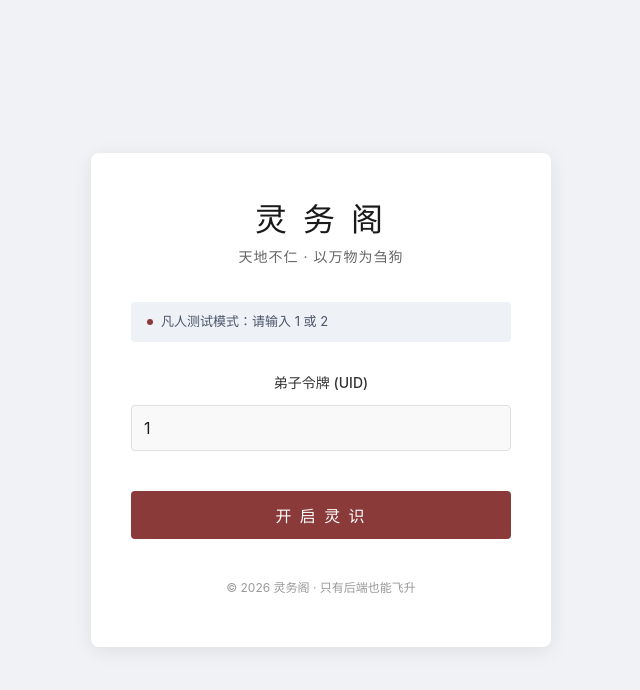
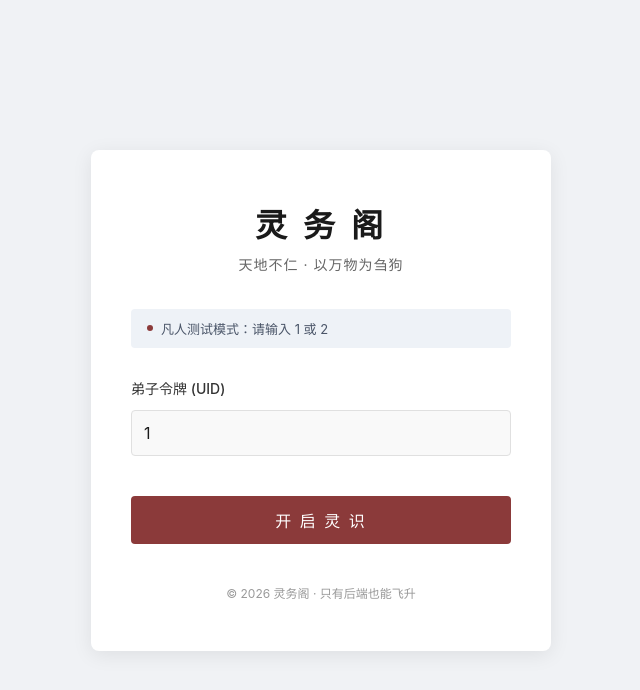
Before and after one commit to liyuelian/lwg-ui, a Vue app: page /login in a window 1280 px wide. Shown: the top 690 px of the page, without its empty margins (319-959 px from the left). Built offline with nearby package versions, Linux system fonts and the light colour scheme.

Commit message:
登录、大厅样式更改

```diff
--- a/src/style.css
+++ b/src/style.css
@@ -1,79 +1,18 @@
+/* src/style.css */
 :root {
-  font-family: system-ui, Avenir, Helvetica, Arial, sans-serif;
-  line-height: 1.5;
-  font-weight: 400;
-
-  color-scheme: light dark;
-  color: rgba(255, 255, 255, 0.87);
-  background-color: #242424;
-
-  font-synthesis: none;
-  text-rendering: optimizeLegibility;
-  -webkit-font-smoothing: antialiased;
-  -moz-osx-font-smoothing: grayscale;
+  font-family: -apple-system, BlinkMacSystemFont, "Segoe UI", Roboto, "Helvetica Neue", Arial, sans-serif;
 }
 
-a {
-  font-weight: 500;
-  color: #646cff;
-  text-decoration: inherit;
-}
-a:hover {
-  color: #535bf2;
-}
-
-body {
+html, body {
   margin: 0;
-  display: flex;
-  place-items: center;
-  min-width: 320px;
-  min-height: 100vh;
-}
-
-h1 {
-  font-size: 3.2em;
-  line-height: 1.1;
-}
-
-button {
-  border-radius: 8px;
-  border: 1px solid transparent;
-  padding: 0.6em 1.2em;
-  font-size: 1em;
-  font-weight: 500;
-  font-family: inherit;
-  background-color: #1a1a1a;
-  cursor: pointer;
-  transition: border-color 0.25s;
-}
-button:hover {
-  border-color: #646cff;
-}
-button:focus,
-button:focus-visible {
-  outline: 4px auto -webkit-focus-ring-color;
-}
-
-.card {
-  padding: 2em;
+  padding: 0;
+  width: 100%;
+  height: 100%;
+  /* ⚠️ 关键：这里不能写 overflow: hidden，否则大厅滚不动 */
+  background-color: #f0f2f5;
 }
 
 #app {
-  max-width: 1280px;
-  margin: 0 auto;
-  padding: 2rem;
-  text-align: center;
+  width: 100%;
+  height: 100%;
 }
-
-@media (prefers-color-scheme: light) {
-  :root {
-    color: #213547;
-    background-color: #ffffff;
-  }
-  a:hover {
-    color: #747bff;
-  }
-  button {
-    background-color: #f9f9f9;
-  }
-}
--- a/src/views/Login.vue
+++ b/src/views/Login.vue
@@ -57,68 +57,45 @@ const handleLogin = () => {
 }
 </script>
 
-<style>
-/* 强制去白边 */
-html, body, #app {
-  margin: 0 !important;
-  padding: 0 !important;
-  width: 100%;
-  height: 100%;
-  overflow: hidden;
-  background-color: #f4f6f8; /* 改用更护眼的冷灰调，减少发黄的疲劳感 */
-}
-</style>
-
 <style scoped>
-/* 引入更易读的思源宋体（标题用） */
 @import url('https://fonts.googleapis.com/css2?family=Noto+Serif+SC:wght@700&display=swap');
 
-/* 外层容器 */
+/* 让这个容器自己去撑满屏幕，而不是去改 body */
 .login-container {
+  position: fixed; /* 强制覆盖全屏 */
+  top: 0;
+  left: 0;
   width: 100vw;
   height: 100vh;
   display: flex;
   justify-content: center;
   align-items: center;
-  background-color: #f0f2f5; /* 类似 AntDesign 的护眼灰 */
-  /* 正文改用系统黑体：这是最护眼的方案 */
-  font-family: -apple-system, BlinkMacSystemFont, "Segoe UI", Roboto, "Helvetica Neue", Arial, "PingFang SC", "Microsoft YaHei", sans-serif;
-  color: #333;
+  background-color: #f0f2f5;
+  z-index: 999;
 }
 
-/* 卡片 */
+/* 下面的样式保持不变 */
 .login-card {
   width: 380px;
   background-color: #fff;
   padding: 50px 40px;
-  box-shadow: 0 4px 20px rgba(0, 0, 0, 0.08); /* 阴影稍微加深一点，增强层次感 */
-  border-radius: 8px; /* 圆角加大，视觉更柔和 */
+  box-shadow: 0 4px 20px rgba(0, 0, 0, 0.08);
+  border-radius: 8px;
 }
 
-/* 标题区 */
 .header { text-align: center; margin-bottom: 35px; }
-
 .title {
-  /* 仅标题保留宋体，保留韵味 */
   font-family: 'Noto Serif SC', serif;
   font-size: 32px;
-  font-weight: 700; /* 加粗！细字体太费眼 */
+  font-weight: 700;
   margin: 0 0 8px 0;
-  letter-spacing: 4px; /* 间距缩小，不再那么散 */
-  color: #1a1a1a; /* 纯黑太刺眼，用深灰 */
+  letter-spacing: 4px;
+  color: #1a1a1a;
 }
+.subtitle { font-size: 14px; color: #666; letter-spacing: 1px; margin: 0; font-weight: 400; }
 
-.subtitle {
-  font-size: 14px;
-  color: #666; /* 降低对比度 */
-  letter-spacing: 1px;
-  margin: 0;
-  font-weight: 400;
-}
-
-/* 提示条 */
 .notification {
-  background-color: #eef2f7; /* 蓝灰色底，比纯灰舒服 */
+  background-color: #eef2f7;
   padding: 10px 16px;
   font-size: 13px;
   color: #4a5568;
@@ -127,66 +104,32 @@ html, body, #app {
   display: flex;
   align-items: center;
 }
-.dot {
-  width: 6px; height: 6px; background: #8b3a3a; border-radius: 50%; margin-right: 8px;
-}
+.dot { width: 6px; height: 6px; background: #8b3a3a; border-radius: 50%; margin-right: 8px; }
 
-/* 输入框 */
 .form-group { margin-bottom: 40px; }
-.input-label {
-  display: block;
-  font-size: 14px;
-  color: #333;
-  font-weight: 500; /* 稍微加粗 */
-  margin-bottom: 12px;
-}
-
+.input-label { display: block; font-size: 14px; color: #333; font-weight: 500; margin-bottom: 12px; }
 .input-wrapper {
-  background: #f9f9f9; /* 给输入框加个底色，不再是只有一条线，点击区域更清晰 */
+  background: #f9f9f9;
   border: 1px solid #e0e0e0;
   border-radius: 4px;
   padding: 0 12px;
   transition: all 0.3s;
 }
-
-.input-wrapper:focus-within {
-  border-color: #8b3a3a;
-  background: #fff;
-  box-shadow: 0 0 0 2px rgba(139, 58, 58, 0.1);
-}
+.input-wrapper:focus-within { border-color: #8b3a3a; background: #fff; box-shadow: 0 0 0 2px rgba(139, 58, 58, 0.1); }
 
 .minimal-input {
-  width: 100%;
-  border: none;
-  outline: none;
-  font-size: 16px; /* 字体加大 */
-  font-family: inherit; /* 继承黑体 */
-  color: #1a1a1a;
-  background: transparent;
-  padding: 12px 0;
-  text-align: left; /* 回归左对齐，符合阅读习惯 */
+  width: 100%; border: none; outline: none; font-size: 16px; font-family: inherit;
+  color: #1a1a1a; background: transparent; padding: 12px 0; text-align: left;
 }
-/* 隐藏箭头 */
-.minimal-input::-webkit-outer-spin-button,
-.minimal-input::-webkit-inner-spin-button { -webkit-appearance: none; margin: 0; }
+.minimal-input::-webkit-outer-spin-button, .minimal-input::-webkit-inner-spin-button { -webkit-appearance: none; margin: 0; }
 
-/* 按钮 */
 .submit-btn {
-  width: 100%;
-  height: 48px;
-  background-color: #8b3a3a;
-  color: #fff;
-  border: none;
-  font-size: 16px;
-  font-weight: 500;
-  letter-spacing: 2px; /* 适度间距 */
-  cursor: pointer;
-  transition: all 0.2s;
-  border-radius: 4px;
+  width: 100%; height: 48px; background-color: #8b3a3a; color: #fff; border: none;
+  font-size: 16px; font-weight: 500; letter-spacing: 2px; cursor: pointer;
+  transition: all 0.2s; border-radius: 4px;
 }
 .submit-btn:hover { background-color: #a64d40; }
 .submit-btn:disabled { background-color: #dcdcdc; cursor: not-allowed; }
 
-/* 底部 */
 .footer { margin-top: 40px; text-align: center; font-size: 12px; color: #999; }
 </style>
--- a/src/views/MissionHall.vue
+++ b/src/views/MissionHall.vue
@@ -1,117 +1,131 @@
 <template>
-  <div class="mission-container">
-    <div class="mission-box">
-      <!-- 头部 -->
+  <div class="hall-container">
+    <div class="hall-card">
+
       <div class="header">
-        <div class="title-area">
-          <h2 class="title">灵 务 阁 · 任务大厅</h2>
-          <p class="subtitle">凡有所求，皆可悬赏</p>
+        <div class="brand">
+          <h2 class="title">灵务阁 · 任务大厅</h2>
+          <p class="subtitle">凡有所求 · 皆可悬赏</p>
         </div>
 
-        <div class="action-buttons">
-          <el-button class="plain-btn" @click="$router.push('/dashboard')">
+        <div class="actions">
+          <span class="user-badge" v-if="myUserId">
+            <span class="dot"></span> 道友 ID: {{ myUserId }}
+          </span>
+
+          <button class="outline-btn" @click="$router.push('/dashboard')">
             个人中心
-          </el-button>
+          </button>
 
-          <el-button class="plain-btn" @click="handleLogout">
-            退出
-          </el-button>
+          <button class="outline-btn" @click="handleLogout">
+            退隐山林
+          </button>
 
-          <el-button class="primary-btn" @click="openPublishDialog">
-            发布悬赏
-          </el-button>
+          <button class="primary-btn publish-btn" @click="openPublishDialog">
+            + 发布悬赏
+          </button>
         </div>
       </div>
 
-      <!-- 表格 -->
       <el-table
           :data="tableData"
           style="width: 100%"
           v-loading="loading"
-          class="ink-table"
+          class="elegant-table"
+          :header-cell-style="{ background: '#f8f9fa', color: '#666', fontWeight: '500' }"
       >
-        <el-table-column prop="id" label="编号" width="80" align="center" />
-        <el-table-column prop="title" label="任务标题" width="200" />
-        <el-table-column prop="description" label="任务描述" show-overflow-tooltip />
+        <el-table-column prop="id" label="编号" width="80" align="center">
+          <template #default="{ row }">
+            <span class="id-text">#{{ row.id }}</span>
+          </template>
+        </el-table-column>
 
-        <el-table-column prop="reward" label="赏金" width="120" align="center">
-          <template #default="scope">
-            <span class="reward">{{ scope.row.reward }} 灵石</span>
+        <el-table-column prop="title" label="任务标题" min-width="180">
+          <template #default="{ row }">
+            <span class="mission-title">{{ row.title }}</span>
+          </template>
+        </el-table-column>
+
+        <el-table-column prop="description" label="详情" show-overflow-tooltip min-width="200" />
+
+        <el-table-column prop="reward" label="赏金" width="140" align="center">
+          <template #default="{ row }">
+            <div class="reward-tag">
+              <span class="coin-icon">💰</span> {{ row.reward }} 灵石
+            </div>
           </template>
         </el-table-column>
 
         <el-table-column prop="difficulty" label="难度" width="100" align="center">
-          <template #default="scope">
-            <span class="difficulty">{{ difficultyText(scope.row.difficulty) }}</span>
+          <template #default="{ row }">
+            <span :class="['diff-tag', `diff-${row.difficulty}`]">
+              {{ difficultyText(row.difficulty) }}
+            </span>
           </template>
         </el-table-column>
 
         <el-table-column label="操作" width="120" align="center">
-          <template #default="scope">
-            <el-button
-                v-if="scope.row.status === 0"
-                class="primary-btn small-btn"
-                @click="handleAccept(scope.row.id)"
+          <template #default="{ row }">
+            <button
+                v-if="row.status === 0"
+                class="action-link-btn"
+                @click="handleAccept(row.id)"
             >
-              抢单
-            </el-button>
+              接榜
+            </button>
             <span v-else class="disabled-text">已接取</span>
           </template>
         </el-table-column>
       </el-table>
 
-      <!-- 发布弹窗 -->
       <el-dialog
           v-model="dialogVisible"
-          title="发布新悬赏"
-          width="520px"
-          class="ink-dialog"
+          title="📝 发布新悬赏"
+          width="500px"
+          class="custom-dialog"
       >
-        <el-form :model="publishForm" label-width="90px">
+        <el-form :model="publishForm" label-position="top">
 
           <el-form-item label="任务标题">
-            <el-input v-model="publishForm.title" />
+            <div class="input-wrapper">
+              <input v-model="publishForm.title" class="minimal-input" placeholder="请输入简短标题" />
+            </div>
           </el-form-item>
 
           <el-form-item label="任务描述">
-            <el-input
+            <div class="input-wrapper">
+              <textarea
                   v-model="publishForm.description"
-                type="textarea"
+                  class="minimal-input minimal-textarea"
                   rows="3"
-            />
+                  placeholder="请详细描述任务要求..."
+              ></textarea>
+            </div>
           </el-form-item>
 
-          <el-form-item label="赏金">
-            <el-input-number v-model="publishForm.reward" :min="1" />
-            <span class="unit-text">灵石</span>
+          <div class="form-row">
+            <el-form-item label="赏金 (灵石)">
+              <div class="input-wrapper">
+                <input type="number" v-model="publishForm.reward" class="minimal-input" />
+              </div>
             </el-form-item>
 
             <el-form-item label="难度">
               <el-radio-group v-model="publishForm.difficulty">
-              <el-radio :label="1">简单</el-radio>
-              <el-radio :label="2">普通</el-radio>
-              <el-radio :label="3">困难</el-radio>
-              <el-radio :label="4">地狱</el-radio>
+                <el-radio-button :label="1">简单</el-radio-button>
+                <el-radio-button :label="2">困难</el-radio-button>
+                <el-radio-button :label="3">地狱</el-radio-button>
               </el-radio-group>
             </el-form-item>
+          </div>
 
-          <el-form-item label="最低境界">
-            <el-radio-group v-model="publishForm.minRealm">
-              <el-radio :label="1">炼气</el-radio>
-              <el-radio :label="2">筑基</el-radio>
-              <el-radio :label="3">金丹</el-radio>
-              <el-radio :label="4">元婴</el-radio>
-            </el-radio-group>
-          </el-form-item>
         </el-form>
 
         <template #footer>
-          <el-button class="plain-btn" @click="dialogVisible = false">
-            取消
-          </el-button>
-          <el-button class="primary-btn" @click="submitPublish">
-            确认发布
-          </el-button>
+          <div class="dialog-footer">
+            <button class="outline-btn" @click="dialogVisible = false">取消</button>
+            <button class="primary-btn" @click="submitPublish">确认发布</button>
+          </div>
         </template>
       </el-dialog>
 
@@ -129,12 +143,6 @@ const loading = ref(false)
 const tableData = ref([])
 const router = useRouter()
 const myUserId = Number(localStorage.getItem('lwg_user_id'))
-
-const handleLogout = () => {
-  localStorage.removeItem('lwg_user_id')
-  router.push('/login')
-}
-
 const dialogVisible = ref(false)
 
 const publishForm = ref({
@@ -142,17 +150,16 @@ const publishForm = ref({
   title: '',
   description: '',
   reward: 10,
-  difficulty: 1,
-  minRealm: 1
+  difficulty: 1
 })
 
+const handleLogout = () => {
+  localStorage.removeItem('lwg_user_id')
+  router.push('/login')
+}
+
 const difficultyText = (val) => {
-  const map = {
-    1: '简单',
-    2: '普通',
-    3: '困难',
-    4: '地狱'
-  }
+  const map = { 1: '简单', 2: '困难', 3: '地狱' }
   return map[val] || '未知'
 }
 
@@ -172,8 +179,7 @@ const openPublishDialog = () => {
     title: '',
     description: '',
     reward: 10,
-    difficulty: 1,
-    minRealm: 1
+    difficulty: 1
   }
   dialogVisible.value = true
 }
@@ -183,7 +189,6 @@ const submitPublish = async () => {
     ElMessage.warning('请输入任务标题')
     return
   }
-
   await publishMission(publishForm.value)
   ElMessage.success('发布成功')
   dialogVisible.value = false
@@ -191,106 +196,174 @@ const submitPublish = async () => {
 }
 
 const handleAccept = async (missionId) => {
+  try {
     await acceptMission({ missionId, acceptorId: myUserId })
     ElMessage.success('抢单成功')
     loadData()
+  } catch (e) {
+    //
+  }
 }
 
-onMounted(loadData)
+onMounted(() => {
+  // 如果没有登录，跳回登录页
+  if (!localStorage.getItem('lwg_user_id')) {
+    router.push('/login')
+    return
+  }
+  loadData()
+})
 </script>
 
 <style scoped>
+/* 引入字体 */
+@import url('https://fonts.googleapis.com/css2?family=Noto+Serif+SC:wght@700&display=swap');
 
-/* ===== 背景宣纸 ===== */
-.mission-container {
+/* --- 全局容器：护眼灰 --- */
+.hall-container {
+  /* 关键：宽度100%，最小高度100视窗高度 */
+  width: 100%;
   min-height: 100vh;
-  background: #f6f3ee;
+
+  /* 关键：使用 Flex 布局来居中内容 */
   display: flex;
   justify-content: center;
-  padding: 60px 20px;
-  font-family: "STSong", "SimSun", serif;
+  align-items: flex-start; /* 顶对齐，防止长列表被切掉 */
+
+  background-color: #f0f2f5;
+  padding: 40px 20px;
+  box-sizing: border-box; /* 防止 padding 撑破宽度 */
 }
 
-.mission-box {
-  width: 1100px;
-  background: #ffffff;
-  border: 1px solid #e6e2dc;
-  padding: 50px;
+/* --- 白卡片 --- */
+.hall-card {
+  width: 100%;
+  max-width: 1200px; /* 限制最大宽度 */
+  background: #fff;
+  border-radius: 8px;
+  box-shadow: 0 4px 20px rgba(0, 0, 0, 0.05);
+  padding: 40px;
 }
 
-/* ===== 头部 ===== */
+/* --- 头部区域 --- */
 .header {
   display: flex;
   justify-content: space-between;
-  align-items: center;
-  margin-bottom: 40px;
-  border-bottom: 1px solid #e6e2dc;
+  align-items: flex-end;
+  margin-bottom: 30px;
   padding-bottom: 20px;
+  border-bottom: 1px solid #eee;
 }
 
 .title {
-  font-weight: normal;
-  letter-spacing: 6px;
+  font-family: 'Noto Serif SC', serif;
+  font-size: 28px;
+  font-weight: 700;
+  color: #1a1a1a;
+  margin: 0 0 8px 0;
+  letter-spacing: 2px;
+}
+.subtitle {
+  font-size: 14px;
+  color: #888;
+  margin: 0;
 }
 
-.subtitle {
-  font-size: 13px;
-  color: #777;
+.actions {
+  display: flex;
+  align-items: center;
+  gap: 12px;
 }
 
-/* ===== 按钮风格 ===== */
-.plain-btn {
-  background: transparent;
-  border: 1px solid #d8d3cc;
-  color: #444;
+.user-badge {
+  font-size: 13px;
+  color: #666;
+  margin-right: 15px;
+  background: #f5f5f5;
+  padding: 4px 10px;
+  border-radius: 4px;
+}
+.dot {
+  display: inline-block; width: 6px; height: 6px; background: #52c41a; border-radius: 50%; margin-right: 4px;
 }
 
+/* --- 按钮体系 --- */
 .primary-btn {
-  background: #8c3b2f;
+  background-color: #8b3a3a;
+  color: #fff;
   border: none;
-  color: white;
+  padding: 8px 20px;
+  border-radius: 4px;
+  cursor: pointer;
+  font-size: 14px;
+  font-weight: 500;
+  transition: all 0.2s;
 }
+.primary-btn:hover { background-color: #a64d40; transform: translateY(-1px); }
 
-.primary-btn:hover {
-  background: #6f2d23;
+.outline-btn {
+  background: transparent;
+  border: 1px solid #d9d9d9;
+  color: #666;
+  padding: 7px 16px;
+  border-radius: 4px;
+  cursor: pointer;
+  font-size: 14px;
+  transition: all 0.2s;
 }
+.outline-btn:hover { border-color: #8b3a3a; color: #8b3a3a; }
 
-.small-btn {
-  padding: 4px 10px;
+.action-link-btn {
+  background: transparent;
+  border: 1px solid #8b3a3a;
+  color: #8b3a3a;
+  padding: 4px 12px;
   font-size: 12px;
+  border-radius: 2px;
+  cursor: pointer;
+  transition: all 0.2s;
 }
+.action-link-btn:hover { background: #8b3a3a; color: white; }
 
-/* ===== 表格风格 ===== */
-:deep(.el-table) {
-  background: transparent;
-  border: none;
+/* --- 表格样式定制 --- */
+.elegant-table {
+  font-family: -apple-system, BlinkMacSystemFont, "Segoe UI", Roboto, sans-serif;
 }
+.id-text { color: #999; font-family: monospace; }
+.mission-title { font-weight: 500; color: #333; }
+.reward-tag { color: #cf1322; font-weight: bold; }
+.diff-tag {
+  font-size: 12px; padding: 2px 8px; border-radius: 10px;
+}
+.diff-1 { background: #e6fffb; color: #13c2c2; } /* 简单-青色 */
+.diff-2 { background: #fff7e6; color: #fa8c16; } /* 困难-橙色 */
+.diff-3 { background: #fff1f0; color: #f5222d; } /* 地狱-红色 */
 
-:deep(.el-table th),
-:deep(.el-table tr) {
-  background: #fff;
+.disabled-text { color: #ccc; font-size: 12px; }
+
+/* --- 弹窗样式 --- */
+.input-wrapper {
+  background: #f9f9f9;
+  border: 1px solid #e0e0e0;
+  border-radius: 4px;
+  padding: 0 10px;
+  transition: all 0.3s;
 }
+.input-wrapper:focus-within { border-color: #8b3a3a; background: #fff; }
 
-.reward {
-  color: #8c3b2f;
+.minimal-input {
+  width: 100%; border: none; background: transparent; padding: 8px 0; outline: none; font-size: 14px;
 }
+.minimal-textarea { resize: none; }
 
-.difficulty {
-  color: #555;
+.form-row { display: flex; gap: 20px; }
+
+.dialog-footer { display: flex; justify-content: flex-end; gap: 10px; margin-top: 20px; }
+
+/* 覆盖 Element Radio 样式，让它变红 */
+:deep(.el-radio-button__original-radio:checked + .el-radio-button__inner) {
+  background-color: #8b3a3a;
+  border-color: #8b3a3a;
+  box-shadow: -1px 0 0 0 #8b3a3a;
 }
-
-.disabled-text {
-  color: #aaa;
-}
-
-/* ===== 弹窗风格 ===== */
-:deep(.el-dialog) {
-  border: 1px solid #e6e2dc;
-}
-
-.unit-text {
-  margin-left: 10px;
-  color: #777;
-}
-
 </style>
```
Lines whose indentation alone changed are shown as unchanged.
